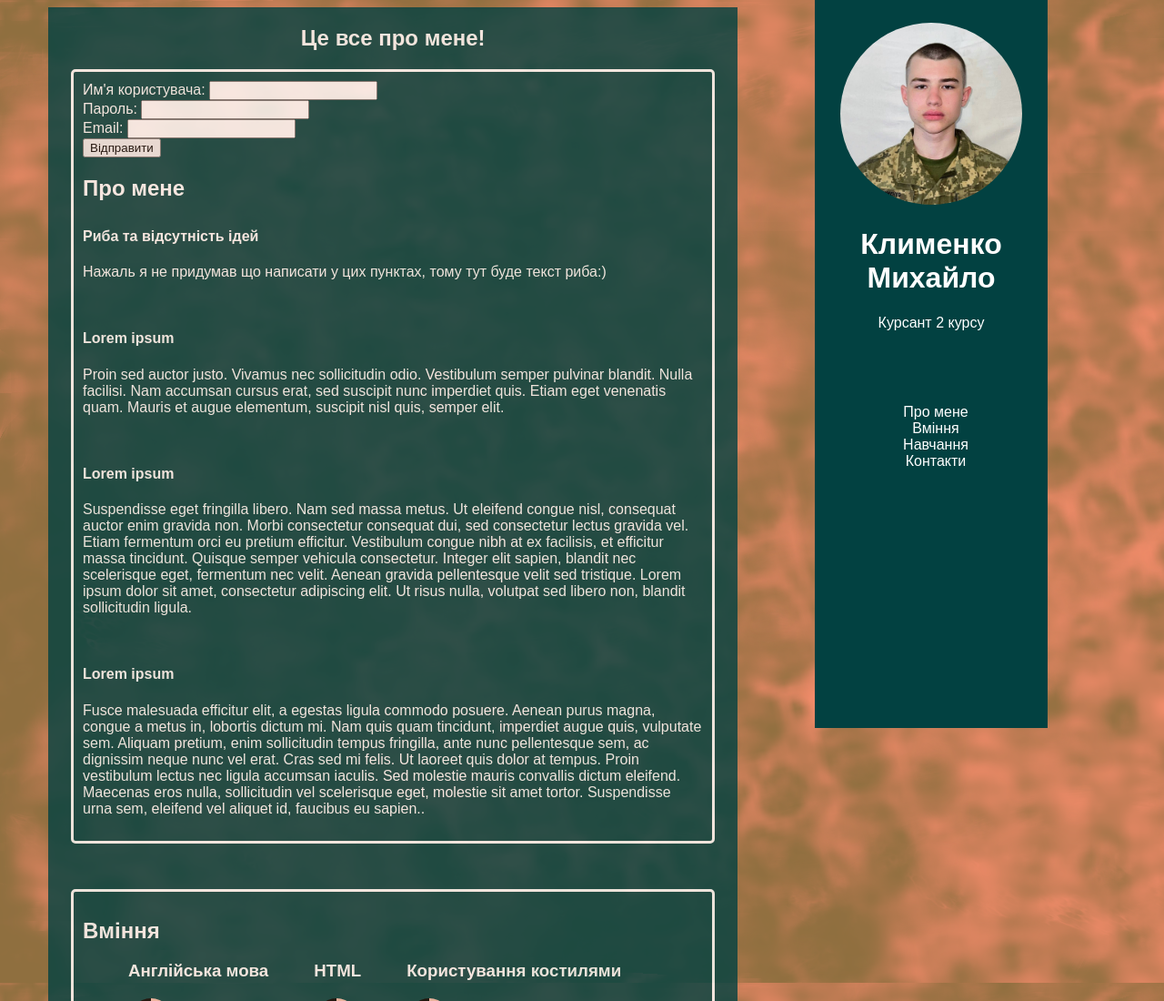
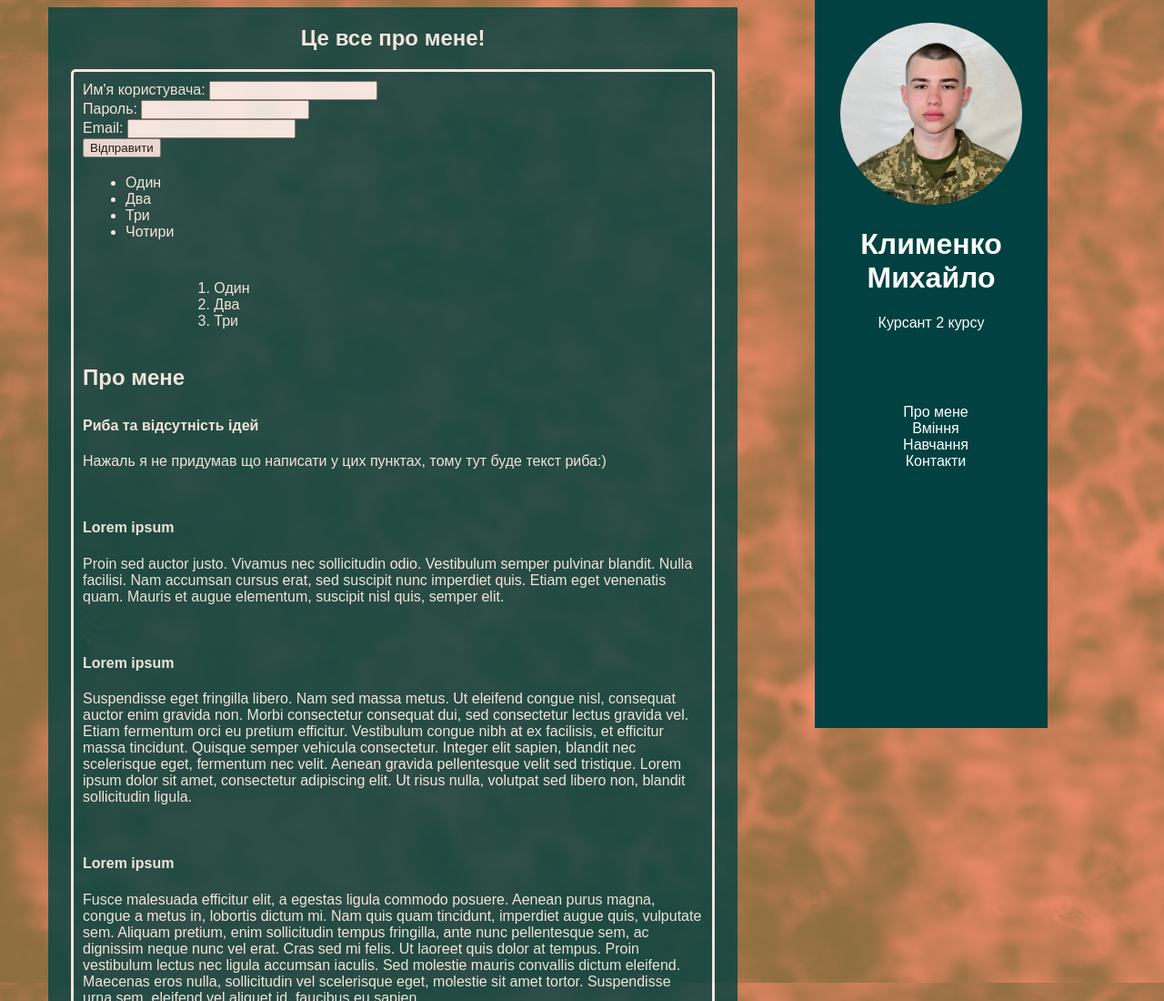
Before and after one commit to Chemodan21-05/cv, a plain HTML site: page index.html in a window 1280 px wide. Shown: the top 1100 px of the page at 91% size. Drawn offline with Linux system fonts and the light colour scheme.

Commit message:
Update index.html

```diff
--- a/index.html
+++ b/index.html
@@ -27,6 +27,64 @@
         <br>
         <input type="submit" value="Відправити">
         <br>
+				<table>
+    <tr>
+      <td class="no-border"></td>
+      <td rowspan="4">
+        <ul>
+          <li>Один</li>
+          <li>Два</li>
+          <li>Три</li>
+          <li>Чотири</li>
+        </ul>
+      </td>
+      <td rowspan="4"></td>
+      <td rowspan="3"></td>
+      <td class="no-border"></td>
+    </tr>
+    <tr>
+      <td class="no-border"></td>
+      <td class="no-border"></td>
+    </tr>
+    <tr>
+      <td class="no-border"></td>
+    </tr>
+    <tr>
+      <td class="no-border"></td>
+      <td colspan="2"></td>
+    </tr>
+    <tr>
+      <td class="no-border"></td>
+      <td rowspan="2"></td>
+      <td colspan="2"></td>
+      <td></td>
+    </tr>
+    <tr>
+      <td class="no-border"></td>
+      <td colspan="3"></td>
+    </tr>
+    <tr>
+      <td class="no-border"></td>
+      <td></td>
+      <td colspan="2"  rowspan="3">
+        <ol>
+          <li>Один</li>
+          <li>Два</li>
+          <li>Три</li>
+        </ol>
+      </td>
+    </tr>
+    <tr>
+      <td rowspan="2"></td>
+      <td rowspan="2"></td>
+      <td class="no-border"></td>
+      <td class="no-border"></td>
+    </tr>
+    <tr>
+      <td class="no-border"></td>
+      <td class="no-border"></td>
+    </tr>
+  </table>
 			<h2>Про мене</h2>
 			<h4 style="margin-top: 30px;">Риба та відсутність ідей</h4>
 			<p>Нажаль я не придумав що написати у цих пунктах, тому тут буде текст риба:)</p>
```
